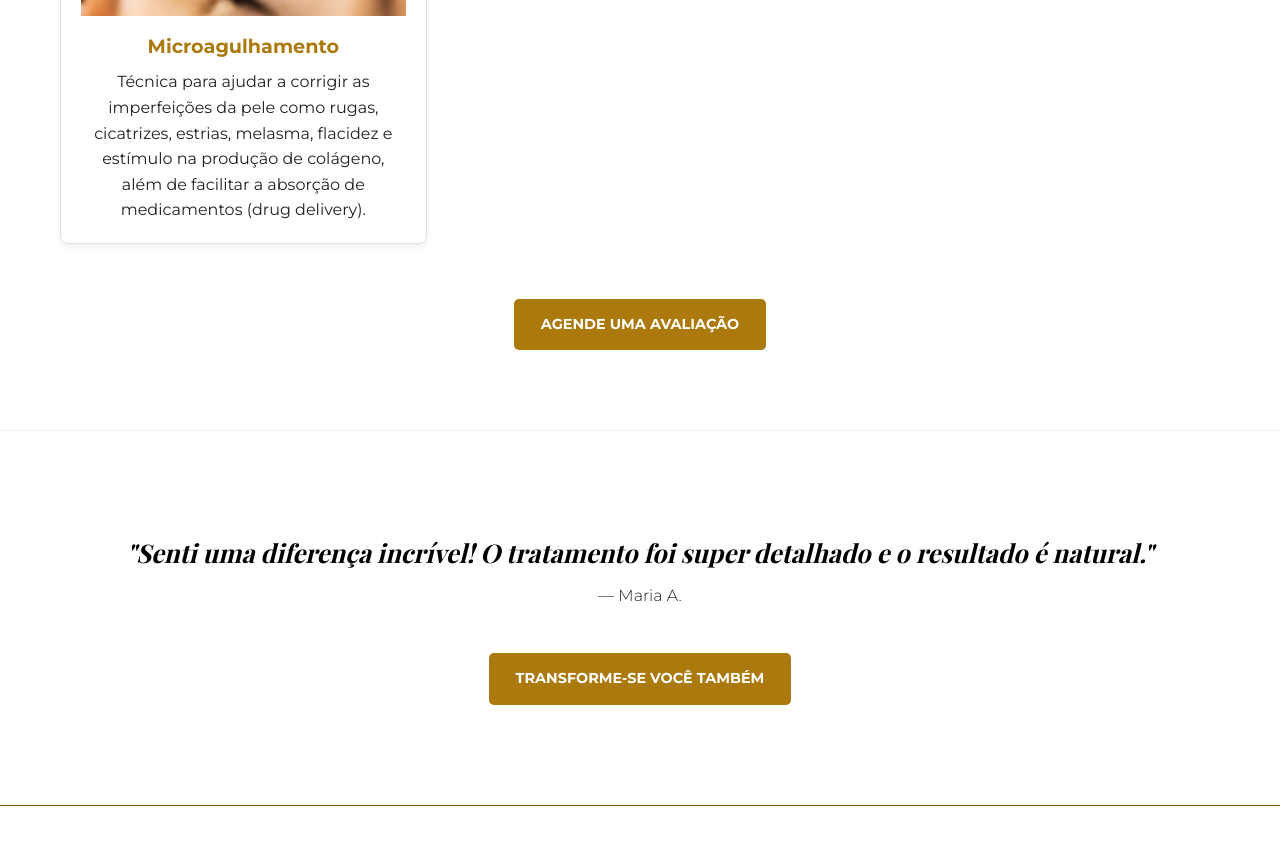
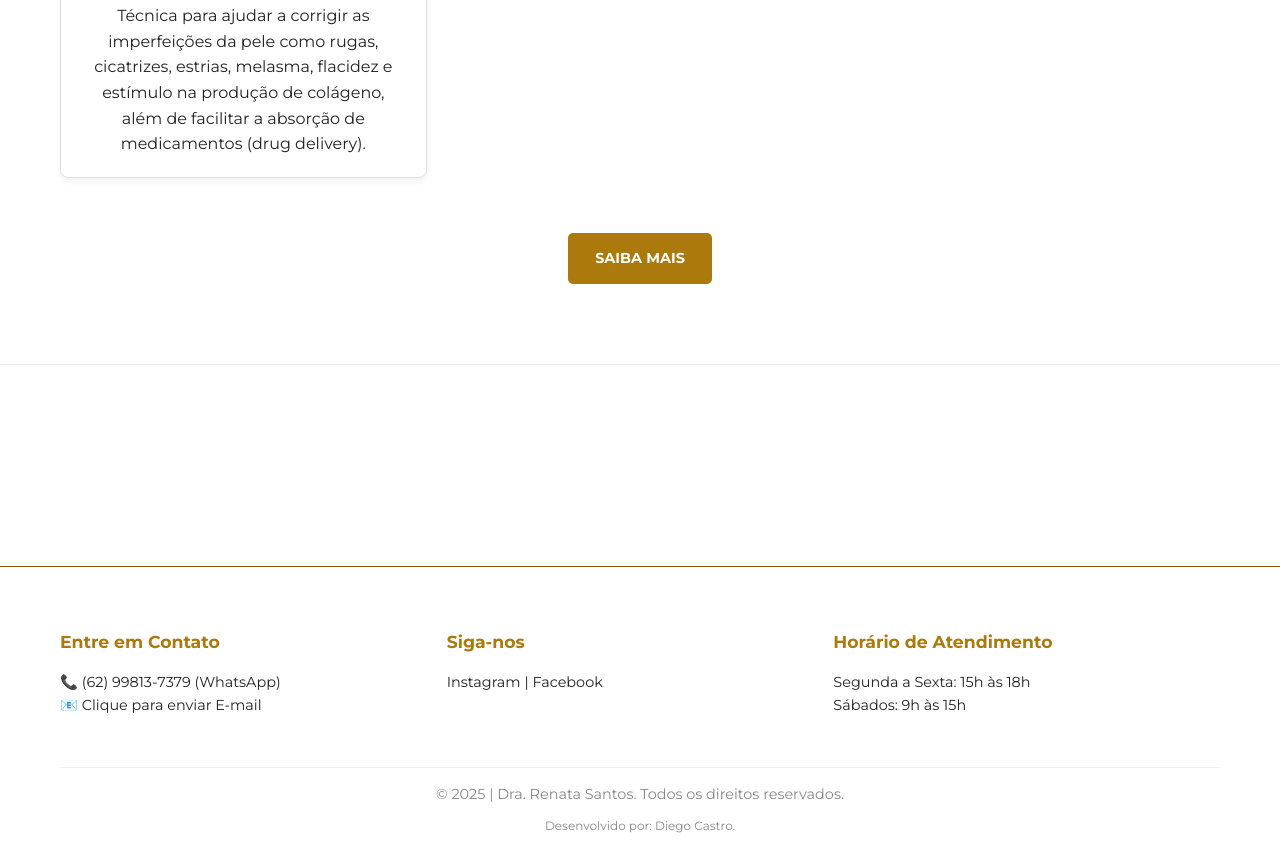
Before and after one commit to dpinto2020/RenataSantos, a plain HTML site: page index.html in a window 1280 px wide. Shown: the part 1941-2797 px from the top of the page. Drawn offline with nearby package versions, Linux system fonts and the light colour scheme.

Commit message:
Update index.html

```diff
--- a/index.html
+++ b/index.html
@@ -13,7 +13,7 @@
 	<div class="cabe"><br><br><br><br><br><br><br><br></div>
         <div class="container" >
             <p>Descubra a sua melhor versão com tratamentos personalizados.</p>
-           <a href="https://shre.ink/oTaK" class="btn-primary" target="_blank">Conheça Nossos Serviços</a>
+           <!--<a href="https://shre.ink/oTaK" class="btn-primary" target="_blank">Conheça Nossos Serviços</a> -->
         </div>
 
     </header>
@@ -30,7 +30,7 @@
 							</br>
 							<p>Essa é a minha missão: restaurar autoestima, despertar autoconfiança e promover resultados com ética através do amor pelo que faço.</p>
 
-                    <a href="https://shre.ink/oTaK" class="btn-secondary" target="_blank">Fale Conosco</a>
+                   <!-- <a href="https://shre.ink/oTaK" class="btn-secondary" target="_blank">Fale Conosco</a> -->
                 </div>
                 <div class="image-placeholder about-img" >
                     <p></p>
@@ -78,15 +78,15 @@
                 </div>
 
             </div>
-            <a href="https://shre.ink/oTaK" class="btn-primary" target="_blank">Agende uma Avaliação</a>
+            <a href="https://shre.ink/oTaK" class="btn-primary" target="_blank">Saiba Mais</a>
         </div>
     </section>
 
     <section class="cta-section">
         <div class="container">
-            <h3>"Senti uma diferença incrível! O tratamento foi super detalhado e o resultado é natural."</h3>
+            <!--<h3>"Senti uma diferença incrível! O tratamento foi super detalhado e o resultado é natural."</h3>
             <p>— Maria A.</p>
-            <a href="https://shre.ink/oTaK" class="btn-primary" target="_blank">Transforme-se Você Também</a>
+            <!--<a href="https://shre.ink/oTaK" class="btn-primary" target="_blank">Transforme-se Você Também</a> -->
         </div>
     </section>
 
```
